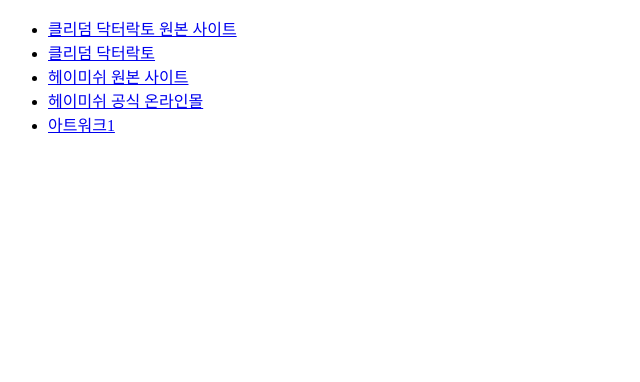
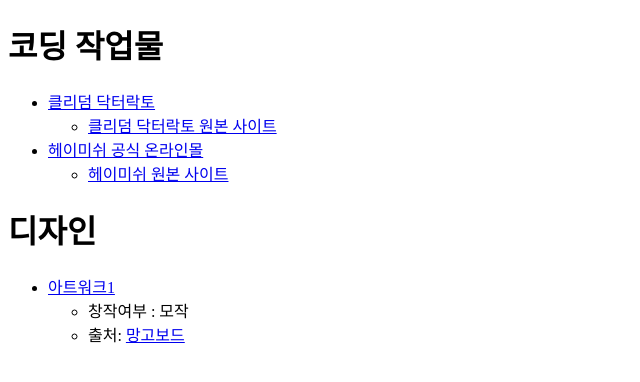
Before and after one commit to nixpluvia/my_blog, a PHP site: page /pf/index.php in a window 1280 px wide. Shown: the top 382 px of the page, without its empty margins (0-640 px from the left). Run offline with PHP 8.4, Linux system fonts and the light colour scheme.

Commit message:
포트폴리오 임시 수정

```diff
--- a/public/pf/index.php
+++ b/public/pf/index.php
@@ -6,22 +6,36 @@
     <title>Document</title>
 </head>
 <body>
+    <h1>코딩 작업물</h1>
+    <nav>
+        <ul>
+            <li>
+                <a href="/pf/cleaderm" target="_blank">클리덤 닥터락토</a>
                 <ul>
                     <li>
                         <a href="https://cleaderm.co.kr/" target="_blank">클리덤 닥터락토 원본 사이트</a>
                     </li>
+                </ul>
+            </li>
             <li>
-            <a href="/pf/cleaderm" target="_blank">클리덤 닥터락토</a>
-        </li>
+                <a href="/pf/heimish" target="_blank">헤이미쉬 공식 온라인몰</a>
+                <ul>
                     <li>
                         <a href="http://www.eheimish.com/" target="_blank">헤이미쉬 원본 사이트</a>
                     </li>
-        <li>
-            <a href="/pf/heimish" target="_blank">헤이미쉬 공식 온라인몰</a>
+                </ul>
             </li>
+        </ul>
+    </nav>
+    <h1>디자인</h1>
+    <nav>
+        <ul>
             <li>
                 <a href="https://nixpluvia.github.io/img1/pf/artworks/1/1.png" target="_blank">아트워크1</a>
+                <ul><li>창작여부 : 모작</li></ul>
+                <ul><li>출처: <a href="https://www.mangoboard.net/MangoTemplateAll.do">망고보드</a></li></ul>
             </li>
         </ul>
+    </nav>
 </body>
 </html>
```
Lines whose indentation alone changed are shown as unchanged.
